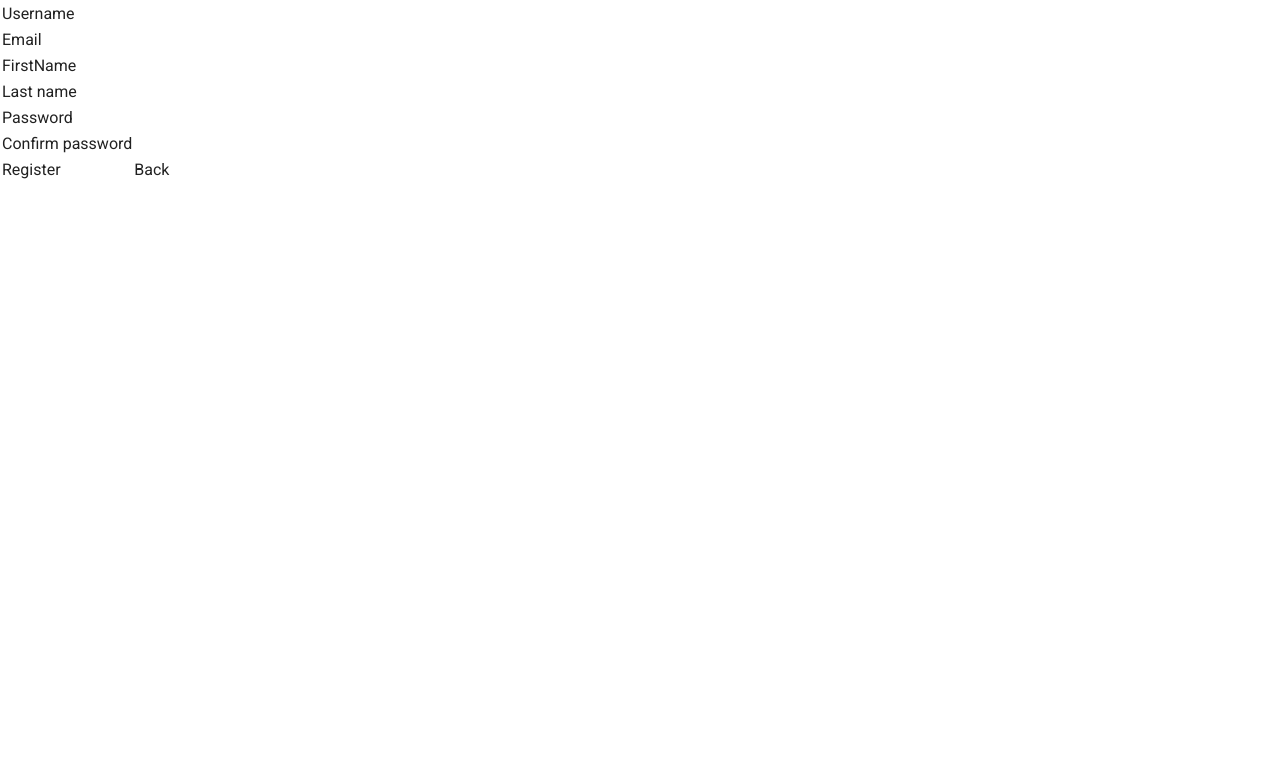
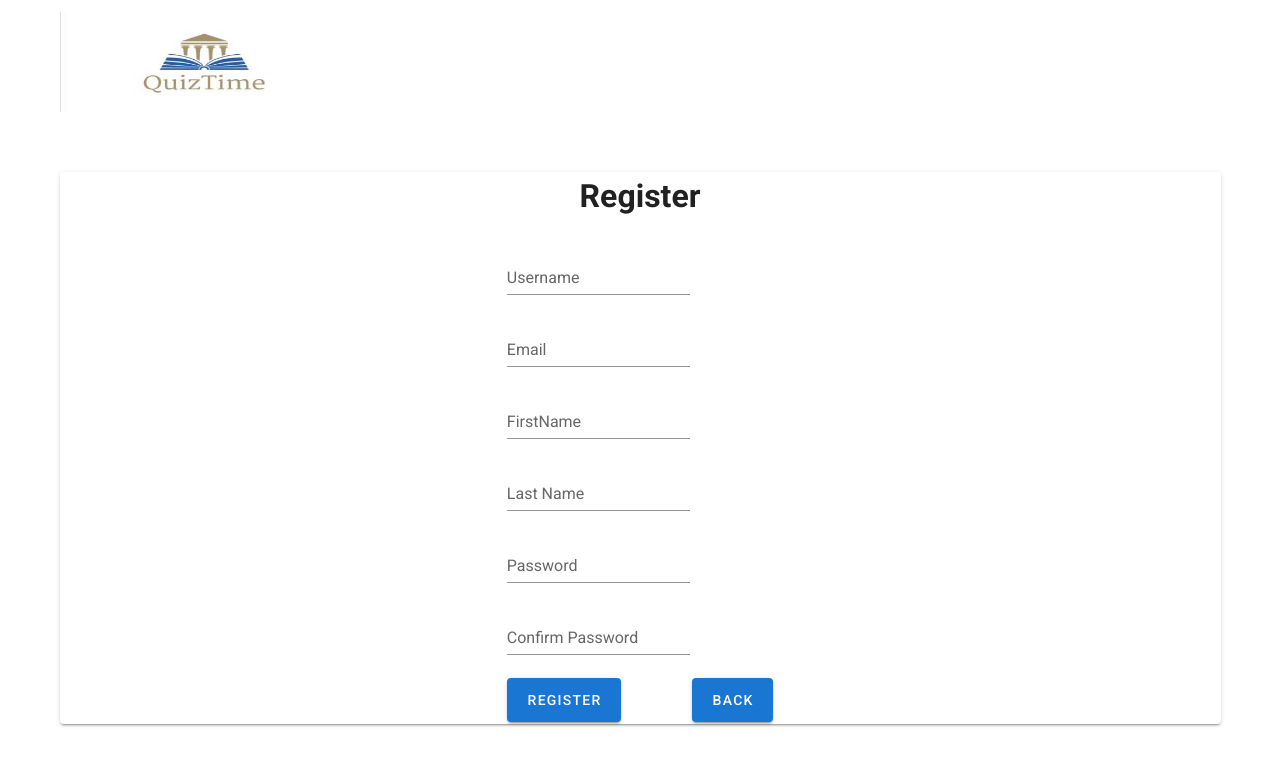
Before and after one commit to jelenacuk/QuizTime, a Vue app in the folder frontend/: page /register in a window 1280 px wide. Shown: the top 766 px of the page. Built offline with nearby package versions, Linux system fonts and the light colour scheme.

Commit message:
some styling

```diff
--- a/frontend/src/components/index.vue
+++ b/frontend/src/components/index.vue
@@ -1,16 +1,24 @@
 <template>
     <div>
         <navBar></navBar>
+        <v-parallax
+                src="background.jpg"
+                height="450"
+                jumbotron
+        >
             <v-container >
                 <v-row align="center" class="largeHeight">
-                    <v-col  md="6" sm="12" xs="10"  align="center">
-                        <v-btn @click="login" class="firstButton">Login</v-btn>
+                    <v-col md="3"></v-col>
+                    <v-col  md="3" sm="12" xs="10"  align="center">
+                        <v-btn large color="primary" @click="login" class="firstButton">Login</v-btn>
                     </v-col>
-                    <v-col   md="6" sm="12" xs="10" align="center">
-                        <v-btn @click="register">Register</v-btn>
+                    <v-col   md="3" sm="12" xs="10" align="center">
+                        <v-btn large color="primary" @click="register">Register</v-btn>
                     </v-col>
+                    <v-col md="3"></v-col>
                 </v-row>
             </v-container>
+        </v-parallax>
         </div>
 </template>
 
--- a/frontend/src/components/login.vue
+++ b/frontend/src/components/login.vue
@@ -1,25 +1,53 @@
 <template>
     <div>
-        <table>
+        <navBar></navBar>
+        <v-container grid-list-md text-xs-center>
+            <v-row>
+                <v-col align="center">
+                    <v-card>
+                        <h1>Login</h1>
+                        <br/>
+                        <table class="px-0 centered">
                             <tr>
-                <td>Username</td>
-                <td><input type="text" v-model="username"/></td>
+                                <td>
+                                    <v-text-field
+                                            v-model="username"
+                                            label="Username"
+                                            required
+                                    ></v-text-field>
+                                </td>
                             </tr>
                             <tr>
-                <td>Password</td>
-                <td><input type="password" v-model="password"/></td>
+                                <td>
+                                    <v-text-field
+                                            v-model="password"
+                                            label="Password"
+                                            :type="'password'"
+                                            required
+                                    ></v-text-field>
+                                </td>
                             </tr>
                             <tr>
-                <td><button @click="login">Register</button></td>
-                <td><button @click="back">Back</button></td>
+                                <td>
+                                    <v-btn large color="primary" @click="login">Log In</v-btn></td>
+                                <td><v-btn large color="primary" @click="back">Back</v-btn></td>
+
                             </tr>
                         </table>
+                    </v-card>
+                </v-col>
+            </v-row>
+        </v-container>
     </div>
 </template>
 
 <script>
+    import navBar from "./navBar.vue"
     export default {
         name: "login",
+        components:{
+          navBar
+        },
         data(){
             return{
                 username:"",
@@ -31,6 +59,7 @@
                 this.axios.post("http://localhost:8080/auth/login",{"username":this.username,"password":this.password})
                     .then((response) =>{
                         console.log(response);
+                        localStorage.setItem("jwtToken",response.data.accessToken);
                     } );
             },
             back(){
@@ -42,5 +71,8 @@
 </script>
 
 <style scoped>
-
+.centered{
+    margin-left: auto;
+    margin-right: auto;
+}
 </style>
--- a/frontend/src/components/register.vue
+++ b/frontend/src/components/register.vue
@@ -1,42 +1,92 @@
 <template>
     <div>
-        <table>
+        <navBar></navBar>
+        <v-container grid-list-md text-xs-center>
+            <v-row>
+                <v-col align="center">
+                    <v-card>
+                        <h1>Register</h1>
+                        <br/>
+                        <table class="px-0 centered">
                             <tr>
-                <td>Username</td>
-                <td><input type="text" v-model="username"/></td>
+                                <td>
+                                    <v-text-field
+                                            v-model="username"
+                                            label="Username"
+                                            required
+                                    ></v-text-field>
+                                </td>
                             </tr>
                             <tr>
-                <td>Email</td>
-                <td><input type="email" v-model="email"/></td>
+                                <td>
+                                    <v-text-field
+                                            v-model="email"
+                                            label="Email"
+                                            required
+                                    ></v-text-field>
+                                </td>
                             </tr>
                             <tr>
-                <td>FirstName</td>
-                <td><input type="text" v-model="firstName"/></td>
+                                <td>
+                                    <v-text-field
+                                            v-model="firstName"
+                                            label="FirstName"
+                                            required
+                                    ></v-text-field>
+                                </td>
                             </tr>
                             <tr>
-                <td>Last name</td>
-                <td><input type="text" v-model="lastName"/></td>
+                                <td>
+                                    <v-text-field
+                                            v-model="lastName"
+                                            label="Last Name"
+                                            required
+                                    ></v-text-field>
+                                </td>
                             </tr>
                             <tr>
-                <td>Password</td>
-                <td><input type="password" v-model="password"/></td>
+                                <td>
+                                    <v-text-field
+                                            v-model="password"
+                                            label="Password"
+                                            :type="'password'"
+                                            required
+                                    ></v-text-field>
+                                </td>
                             </tr>
                             <tr>
-                <td>Confirm password</td>
-                <td><input type="password" v-model="confirmPassword"/></td>
+                                <td  id="confirm">
+                                    <v-text-field
+                                            v-model="confirmPassword"
+                                            label="Confirm Password"
+                                            :type="'password'"
+                                            required
+                                    ></v-text-field>
+                                </td>
                             </tr>
                             <tr>
-                <td><button @click="register">Register</button></td>
-                <td><button @click="back">Back</button></td>
+                                <td>
+                                    <v-btn large color="primary" @click="register">Register</v-btn></td>
+                                <td><v-btn large color="primary" @click="back">Back</v-btn></td>
+
                             </tr>
                         </table>
+                    </v-card>
+                </v-col>
+            </v-row>
+        </v-container>
 
     </div>
 </template>
 
 <script>
+    import navBar from "./navBar.vue"
+
     export default {
         name: "register",
+        components:{
+            navBar
+        },
         data(){
             return{
                 username:"",
@@ -49,10 +99,16 @@
         },
         methods:{
             register(){
+                if(this.password===this.confirmPassword && this.password!=""){
                     this.axios.post("http://localhost:8080/auth/register",{"username":this.username,"password":this.password,"firstName":this.firstName,"lastName":this.lastName,"email":this.email})
                         .then((response) =>{
                             console.log(response);
                         } );
+                }else{
+                   var confirmElement = document.getElementById("confirm");
+                   confirmElement.classList.add("notEntered");
+                }
+
             },
             back(){
                 this.$router.push("/")
@@ -63,5 +119,11 @@
 </script>
 
 <style scoped>
-
+    .centered{
+        margin-left: auto;
+        margin-right: auto;
+    }
+    .notEntered{
+        border: 1px solid red;
+    }
 </style>
```
Also changed, not shown: frontend/public/backgroud.jpg (deleted), frontend/public/background.jpg (added). Lines whose indentation alone changed are shown as unchanged.
